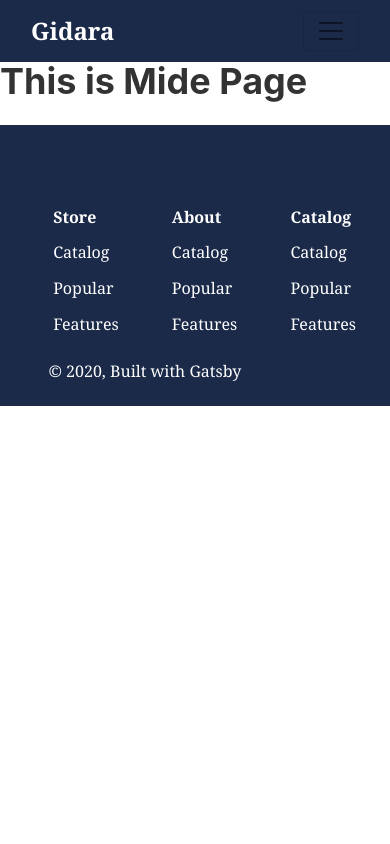
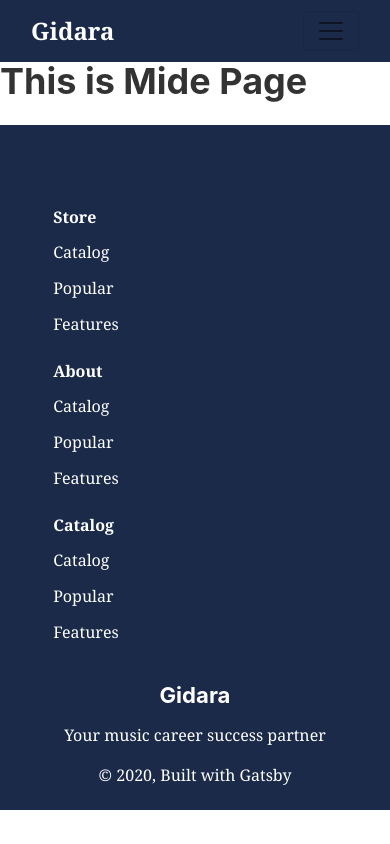
Before and after one commit to Midetech/wordpress-gatsby, a Gatsby site: page /mide in a window 390 px wide. Built offline with nearby package versions, Linux system fonts and the light colour scheme; Gatsby itself is replaced by a stand-in of ours.

Commit message:
Fix Mobile Responsiveness on the footer

```diff
--- a/src/components/footer.css
+++ b/src/components/footer.css
@@ -19,4 +19,29 @@ ul{
 }
 .main-footer{
     display: flex;
+    margin-left: 5rem;
 }
+.logo{
+    color: #fff;
+    margin-left: 20rem;
+}
+
+
+@media screen and (min-width: 320px) and (max-width: 414px){
+    .main-footer{
+        display: flex;
+        flex-flow: column nowrap;
+        margin: 0;
+    }
+    .logo{
+        color: #fff;
+        text-align: center;
+        margin: 1rem;
+    }
+
+    .slogan{
+        color: #fff;
+        text-align: center;
+        margin-bottom: 1em;
+    }
+}
--- a/src/components/footer.js
+++ b/src/components/footer.js
@@ -60,16 +60,17 @@ const Footer = () => {
           </ul>
         </nav>
         </div>
-        {/* <h3>Gidara</h3>
-        <p>Your music career success partner</p> */}
+        <h3 class="logo">Gidara</h3>
+        <p class="slogan">Your music career success partner</p>
    </div>
     <div
         style={{
-          marginLeft: `1rem`,
+          margin: `0 auto`,
           color: `#fff`,
           maxWidth: 960,
           padding: `2rem 1.0875rem 1.45rem`,
           paddingTop: 0,
+          textAlign: `center`,
         }}
       >
 
--- a/src/components/hero.css
+++ b/src/components/hero.css
@@ -24,7 +24,7 @@
 }
 
 
-@media screen and (min-width: 360px){
+@media screen and (min-width: 320px) and (max-width: 414px){
     .hero-title{
         font-size: 1em;
         font-weight: bold;
--- a/src/components/newsletter.css
+++ b/src/components/newsletter.css
@@ -17,7 +17,7 @@
     color: rgb(0, 0, 0);
     border: none;
     padding: .5em;
-    margin-left: 15rem;
+    margin-left: 26rem;
 }
 
 .submit{
@@ -30,9 +30,9 @@
 }
 
 
-@media screen and (min-width: 360px){
+@media screen and (min-width: 320px) and (max-width: 414px){
     .mini-title{
-        font-size: 2em;
+        font-size: 1em;
         text-transform: uppercase;
     }
 
--- a/src/components/resource.css
+++ b/src/components/resource.css
@@ -15,7 +15,7 @@ button{
     right: 31rem;
 }
 
-@media screen and (min-width: 360px){
+@media screen and (min-width: 320px) and (max-width: 414px){
     hr{
         display: none;
     }
@@ -30,6 +30,7 @@ button{
     }
 
     button{
+       font-size: .8em;
         margin: auto 5.5em;
     }
 }
```
